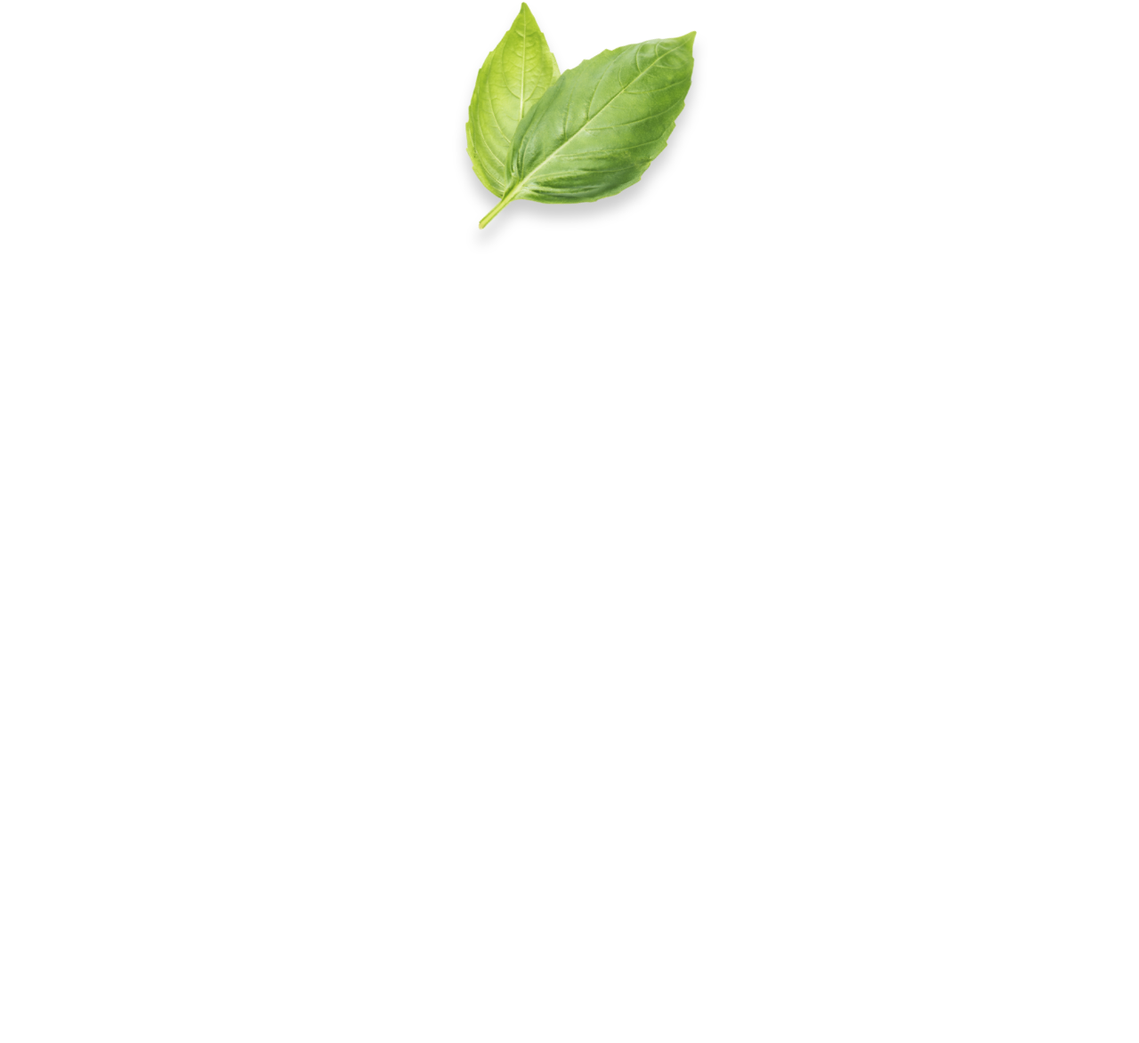
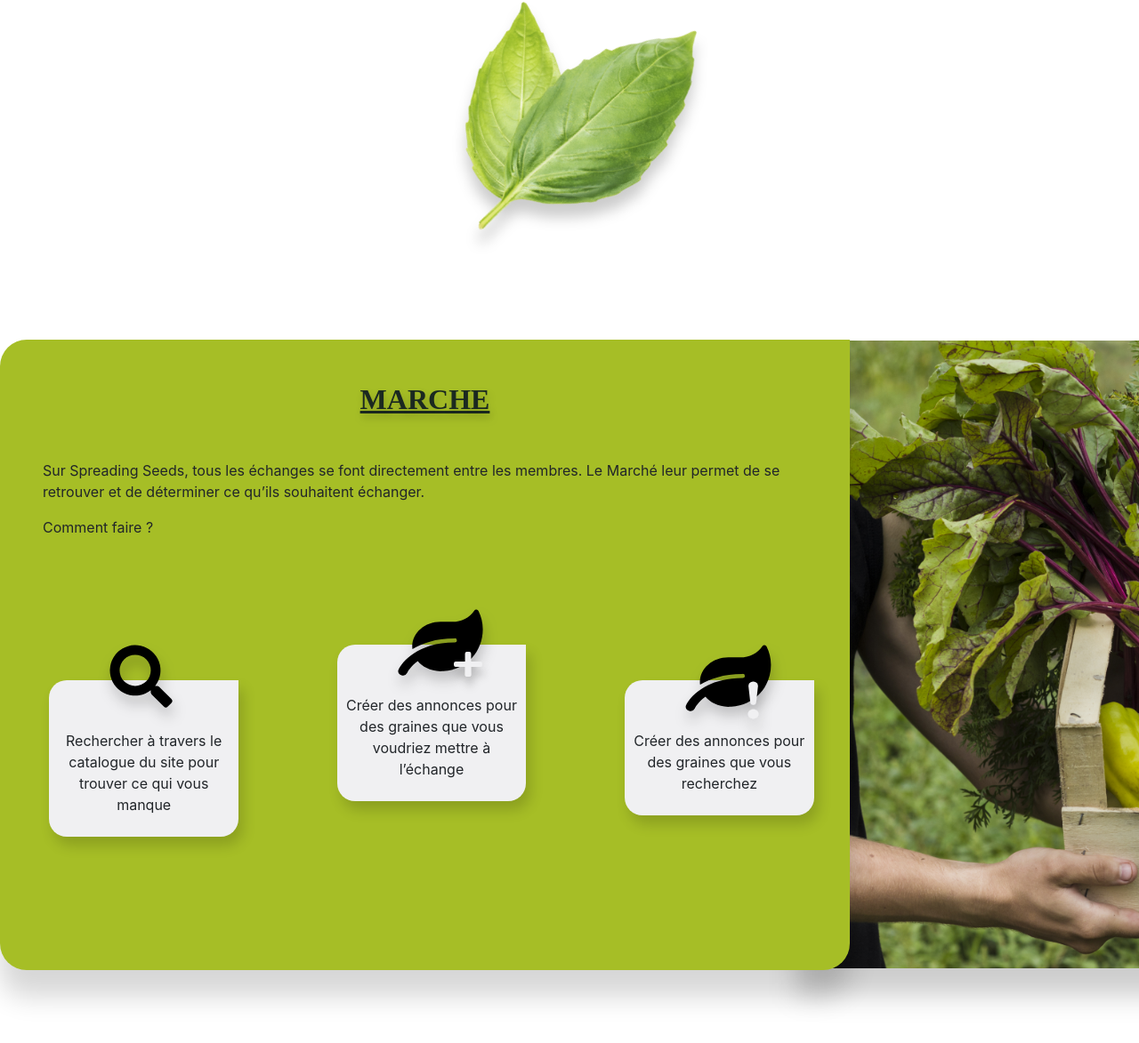
Before and after one commit to GueltonGeorges1995/spreading-seeds, a website: page index.html in a window 1280 px wide. Shown: the part 1515-2688 px from the top of the page at 89% size. Before the commit the page ends 1849 px from the top, so only its background shows below. Drawn offline with nearby package versions, Linux system fonts and the light colour scheme.

Commit message:
first version marche

```diff
--- /dev/null
+++ b/assets/scss/_marche.scss
@@ -0,0 +1,49 @@
+.bg-marche {
+    background: #A6BE26 0% 0% no-repeat;
+    box-shadow: 0px 30px 30px #00000029;
+    border-radius: 30px 0px 30px 30px;
+    width: 955px;
+    height: 709px;
+    z-index: 2;
+}
+
+.img-marche {
+    position: relative;
+    right: -850px;
+    top: -14px;
+}
+.title-marche {
+    font: Bold 32px/39px Overlock;
+    letter-spacing: 0px;
+    color: #1B2920;
+    text-shadow: 2px 5px 10px #00000033;
+    text-decoration: underline;
+}
+
+.bg-icon-marche {
+    background: #F0F0F2 0% 0% no-repeat padding-box;
+    box-shadow: 5px 10px 15px #00000029;
+    border-radius: 20px 0px 20px 20px;
+}
+
+.mt-10 {
+    margin-top: 10rem;
+}
+.icon-search-marche {
+    top: -60px;
+    left: 40px;
+}
+
+.bg-icon-middle-marche {
+    top: -40px;
+}
+
+.icon-leaf-1-marche {
+    top: -60px;
+    left: 40px;
+}
+
+.icon-plus-1-marche {
+    top: -35px;
+    left: -35px;
+}
--- a/assets/scss/style.scss
+++ b/assets/scss/style.scss
@@ -1,3 +1,4 @@
 @import'../../node_modules/bootstrap/scss/bootstrap.scss';
 @import'./header';
 @import'./apropos';
+@import'./marche';
--- a/index.html
+++ b/index.html
@@ -17,7 +17,7 @@
             <div class="collapse navbar-collapse" id="navbarTogglerDemo01">
                 <a class="navbar-brand ml-5 brand-mobile" href="#">
                     <img class="logo-size" src="./assets/images/SpreadingSeedsLogo - reduce black.png" alt="logo spreading seeds">
-                    SPREADING SEENDS
+                    SPREADING SEEDS
                 </a>
                 <ul class="navbar-nav ml-auto mt-2 mt-lg-0 mr-6">
                     <li class="nav-item">
@@ -100,11 +100,11 @@
                     </div>
                     <div class="col-xl-4 text-center mt-icones">
                         <p class="text-icon-apropos">Protéger l'environnement et créer de la biodiversité</p>
-                        <img class="icon-apropos" src="./assets/icons/shield-shaded.svg" alt="" style="width: 100px;">
+                        <img class="icon-apropos" src="./assets/icons/shield-shaded.svg" alt="" >
                     </div>
                     <div class="col-xl-4 text-center mt-icones">
                         <img class="icon-apropos" src="./assets/icons/piggy-bank.svg" alt="">
-                        <p class="text-icon-apropos">faire des économies</p>
+                        <p class="text-icon-apropos">Faire des économies</p>
                     </div>
                 </div>
             </div>
@@ -115,6 +115,59 @@
     </section>
     <!-- Fin section à propos  -->
 
+    <!-- section marché -->
+    <section class="mt-5">
+        <div class="overflow-hidden">
+            <div class="test position-absolute bg-marche">
+                <h2 class="title-marche mt-5 text-center">MARCHE</h2>
+                <p class=" text-left mx-5 mt-5">
+                    Sur Spreading Seeds, tous les échanges se font directement entre les membres. Le Marché leur permet de se retrouver et de déterminer ce qu’ils souhaitent échanger.
+                </p>
+                <p class="text-left ml-5 mt-3">Comment faire ?</p>
+                <div class="container mt-10">
+                    <div class="row d-flex justify-content-around position-absolute">
+                        <div class="col-lg-3">
+                            <div class="bg-icon-marche p-2">
+                                <div class="position-absolute">
+                                    <img class="position-relative icon-search-marche" src="./assets/icons/search.svg" alt="">
+                                </div>
+                                <p class="text-center mt-5 position-relative">Rechercher à travers le catalogue du site pour trouver ce qui vous manque</p>
+                            </div>
+                        </div>
+
+                        <div class="col-lg-3 position-relative bg-icon-middle-marche">
+                            <div class="bg-icon-marche p-2" >
+                                <div class="position-absolute">
+                                    <img src="./assets/icons/leaf.svg" alt="" class="position-relative icon-leaf-1-marche">
+                                    <img src="./assets/icons/plus.svg" alt="" class="position-relative icon-plus-1-marche">
+                                </div>
+                                <p class="text-center mt-5">
+                                    Créer des annonces pour des graines que vous voudriez mettre à l’échange
+                                </p>
+                            </div>
+                            <div class="pt-5"></div>
+                        </div>
+                        <div class="col-lg-3 ">
+                            <div class="bg-icon-marche p-2">
+                                <div class="position-absolute">
+                                    <img src="./assets/icons/leaf.svg" alt="" class="position-relative icon-leaf-1-marche">
+                                    <img src="./assets/icons/exclamation.svg" alt="" class="position-relative icon-plus-1-marche">
+                                </div>
+                                <p class="text-center mt-5">
+                                    Créer des annonces pour des graines que vous recherchez
+                                </p>
+                            </div>
+                        </div>
+                    </div>
+                </div>
+            </div>
+            <img class="img-marche" src="./assets/images/Marketplace.png" alt="">
+        </div>
+    </section>
+    <!-- fin section marché -->
+
+
+
 
     <script  src="./node_modules/jquery/dist/jquery.js"></script>
     <script  src="./node_modules/bootstrap/dist/js/bootstrap.js"></script>
```
Also changed, not shown: assets/css/style.css, assets/icons/exclamation.svg (added), assets/icons/leaf.svg (added), assets/icons/plus.svg (added), assets/icons/search.svg (added), 1 other file.
